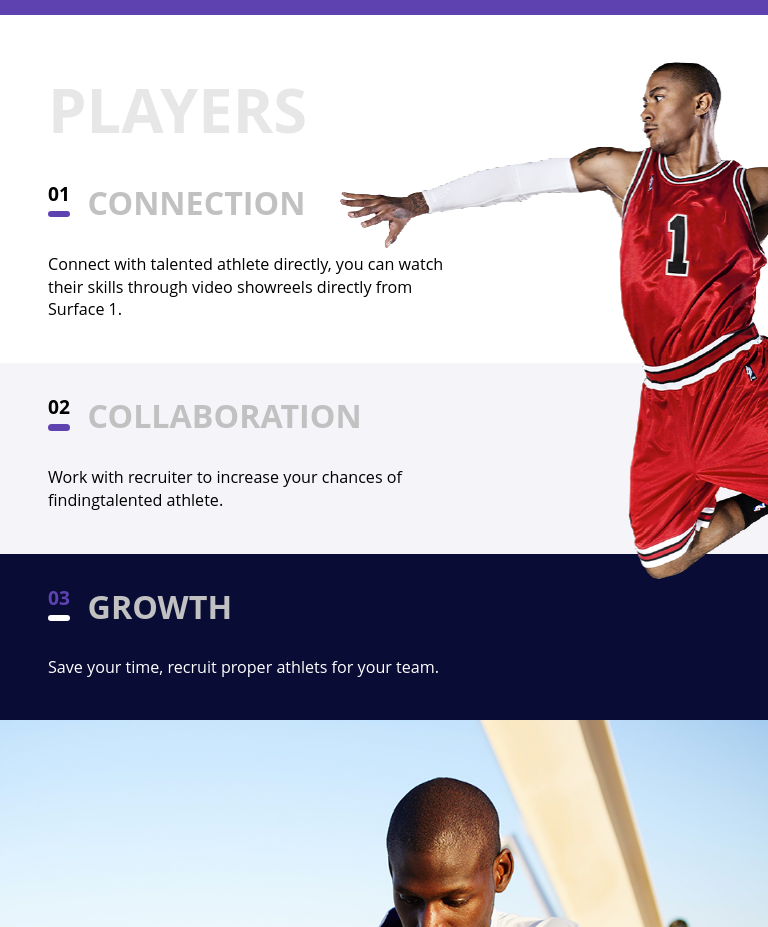
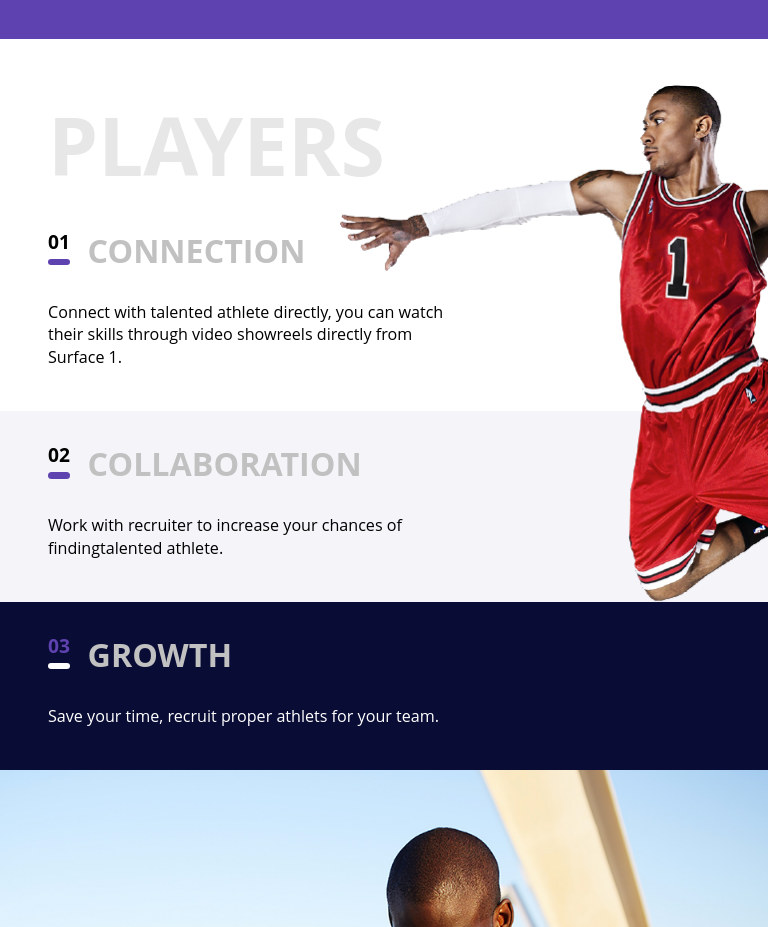
Before and after one commit to AllaKru/mq-diplom, a plain HTML site: page index.html in a window 768 px wide. Shown: the part 1531-2458 px from the top of the page. Drawn offline with Linux system fonts and the light colour scheme.

Commit message:
Измененный вариант диплома

```diff
--- a/css/style.css
+++ b/css/style.css
@@ -338,7 +338,9 @@ left: 6.1vw;
 
 
 @media (min-width: 641px) and (max-width: 960px) {
-
+ body {
+  	line-height: 1.4;
+  }
 .header {
 	background-image: url(../images/football_1280.jpg);
 }
@@ -380,7 +382,7 @@ left: 6.1vw;
 }
 
 .title {
-	font-size: 8vw;
+	font-size: 10.4vw;
   	margin: 6.4vw 0 0 36.4vw  ;
 }
 
@@ -547,10 +549,6 @@ body{
 	height: 4vw;
 	margin-right: 1.7vw;
 	margin-top: 0;
-}
-
-.title_article {
-	font-size: 6.5vw;
 }
 
 .be_active_div, .find-contact_div, .work-it_div{
```
